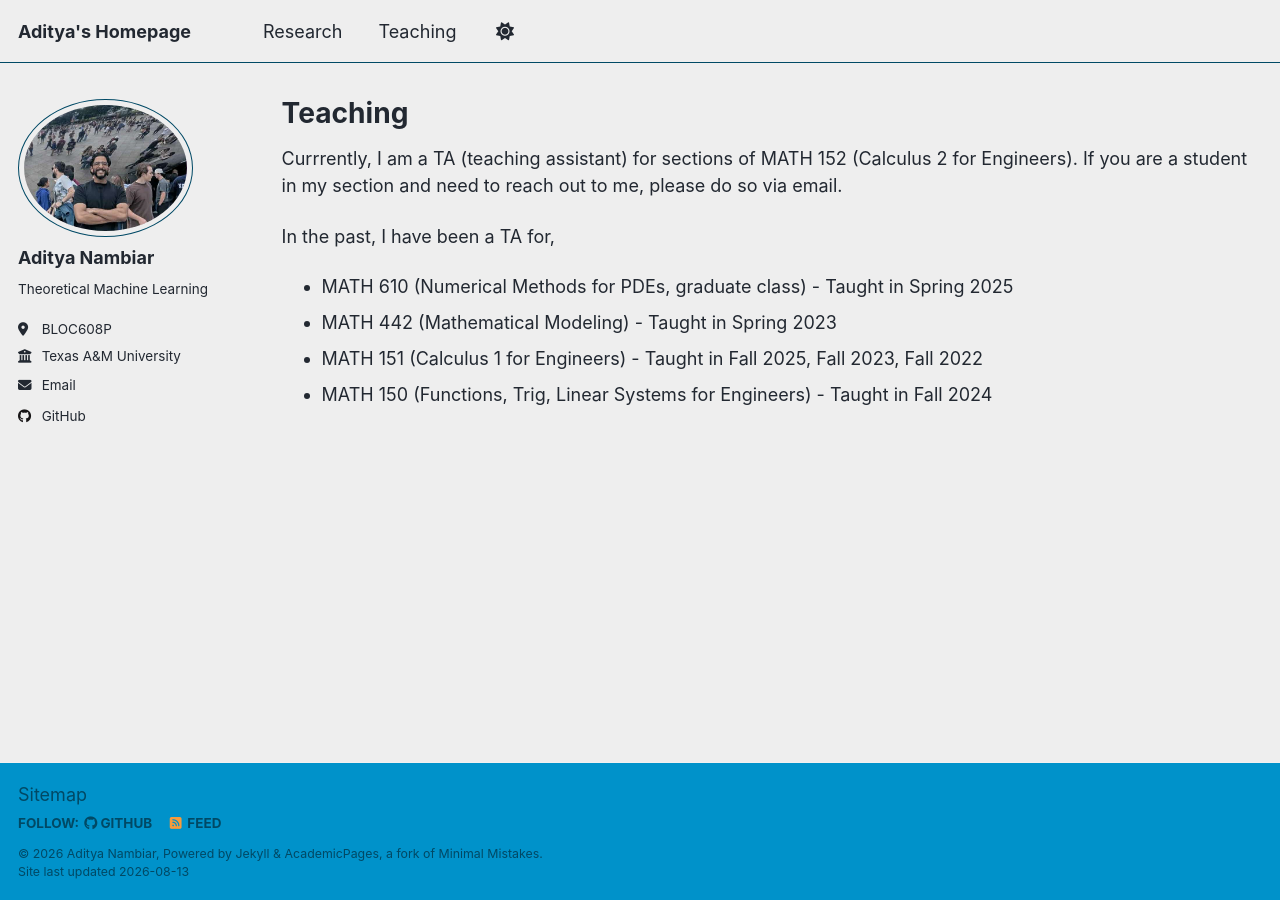
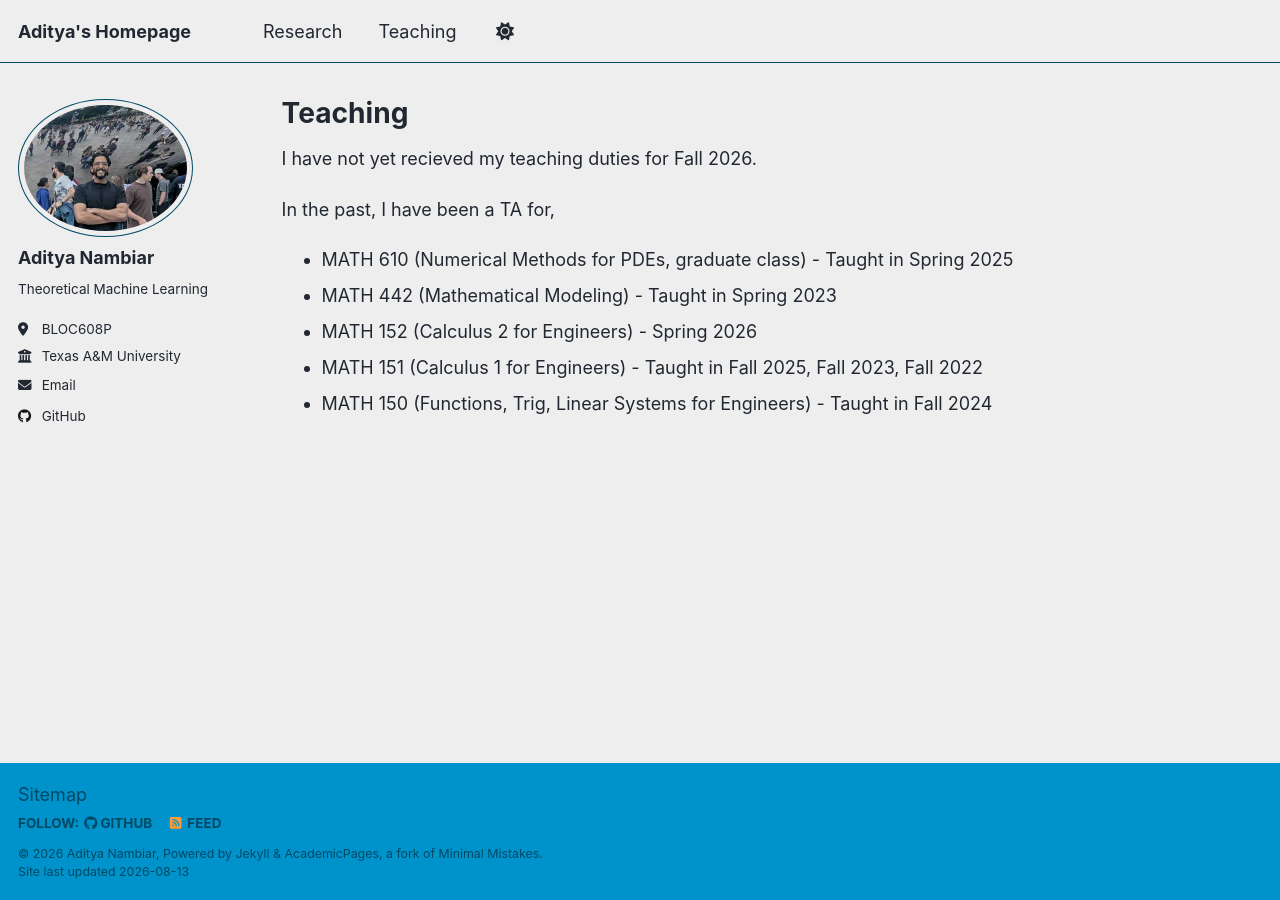
Before and after one commit to aditnambiar-tamu/aditnambiar-tamu.github.io, a Jekyll site: the page built from _pages/teaching.html, in a window 1280 px wide. Built offline with Jekyll 4.4.1, drawn with Linux system fonts in a browser that asks for light colours; a script that is not in the unit is left out.

Commit message:
Update teaching.html

```diff
--- a/_pages/teaching.html
+++ b/_pages/teaching.html
@@ -5,11 +5,12 @@ permalink: /teaching/
 author_profile: true
 ---
 
-<p>Currrently, I am a TA (teaching assistant) for sections of MATH 152 (Calculus 2 for Engineers). If you are a student in my section and need to reach out to me, please do so via email.</p>
+<p>I have not yet recieved my teaching duties for Fall 2026.</p>
 <p>In the past, I have been a TA for,
 <ul>
   <li>MATH 610 (Numerical Methods for PDEs, graduate class) - Taught in Spring 2025</li>
   <li>MATH 442 (Mathematical Modeling) - Taught in Spring 2023</li>
+  <li>MATH 152 (Calculus 2 for Engineers) - Spring 2026 </li>
   <li>MATH 151 (Calculus 1 for Engineers) - Taught in Fall 2025, Fall 2023, Fall 2022 </li>
   <li>MATH 150 (Functions, Trig, Linear Systems for Engineers) - Taught in Fall 2024</li>
 </ul></p>
```
